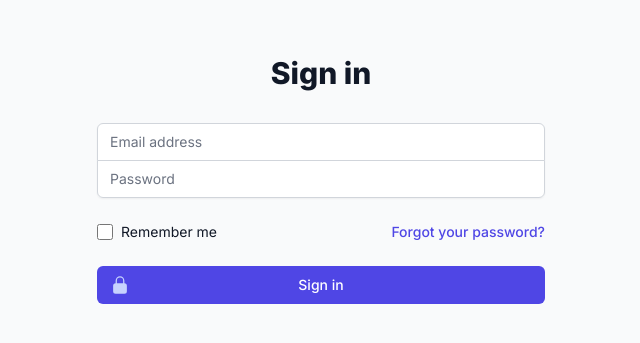
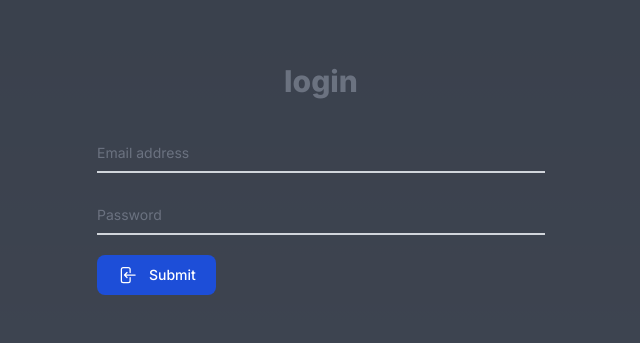
Before and after one commit to TheBozzz34/ice-app, a Next.js app: page /login in a window 1280 px wide. Shown: the part 233-576 px from the top of the page, without its empty margins (319-959 px from the left). Built offline with nearby package versions, Linux system fonts and the light colour scheme.

Commit message:
Cool styles

```diff
--- a/src/app/globals.css
+++ b/src/app/globals.css
@@ -16,6 +16,7 @@
   }
 }
 
+
 body {
   color: rgb(var(--foreground-rgb));
   background: linear-gradient(
@@ -26,6 +27,7 @@ body {
     rgb(var(--background-start-rgb));
 }
 
+
 @layer utilities {
   .text-balance {
     text-wrap: balance;
--- a/src/app/login/page.tsx
+++ b/src/app/login/page.tsx
@@ -3,80 +3,33 @@ import { LockClosedIcon, ArrowLeftEndOnRectangleIcon } from '@heroicons/react/24
 
 export default function LoginPage() {
   return (
-    <div className="min-h-screen flex items-center justify-center bg-gray-50 py-12 px-4 sm:px-6 lg:px-8">
+    <>
+      <div className="min-h-screen flex items-center justify-center bg-gray-900/80 py-12 px-4 sm:px-6 lg:px-8 z-999">
         <div className="max-w-md w-full space-y-8">
           <div>
-          <h2 className="mt-6 text-center text-3xl font-extrabold text-gray-900">
-            Sign in
+            <h2 className="mt-6 text-center text-3xl font-extrabold text-gray-500">
+              login
             </h2>
           </div>
-        <form className="mt-8 space-y-6" action="#" method="POST">
-          <input type="hidden" name="remember" value="true" />
-          <div className="rounded-md shadow-sm -space-y-px">
-            <div>
-              <label htmlFor="email-address" className="sr-only">
-                Email address
-              </label>
-              <input
-                id="email-address"
-                name="email"
-                type="email"
-                autoComplete="email"
-                required
-                className="appearance-none rounded-none relative block w-full px-3 py-2 border border-gray-300 placeholder-gray-500 text-gray-900 rounded-t-md focus:outline-none focus:ring-indigo-500 focus:border-indigo-500 focus:z-10 sm:text-sm"
-                placeholder="Email address"
-              />
+          <form className="max-w-md mx-auto">
+            <div className="relative z-0 w-full mb-5 group">
+              <input type="email" name="floating_email" id="floating_email" className="block py-2.5 px-0 w-full text-sm text-gray-900 bg-transparent border-0 border-b-2 border-gray-300 appearance-none dark:text-white dark:border-gray-600 dark:focus:border-blue-500 focus:outline-none focus:ring-0 focus:border-blue-600 peer" placeholder=" " required />
+              <label htmlFor="floating_email" className="peer-focus:font-medium absolute text-sm text-gray-500 dark:text-gray-400 duration-300 transform -translate-y-6 scale-75 top-3 -z-10 origin-[0] peer-focus:start-0 rtl:peer-focus:translate-x-1/4 rtl:peer-focus:left-auto peer-focus:text-blue-600 peer-focus:dark:text-blue-500 peer-placeholder-shown:scale-100 peer-placeholder-shown:translate-y-0 peer-focus:scale-75 peer-focus:-translate-y-6">Email address</label>
             </div>
-            <div>
-              <label htmlFor="password" className="sr-only">
-                Password
-              </label>
-              <input
-                id="password"
-                name="password"
-                type="password"
-                autoComplete="current-password"
-                required
-                className="appearance-none rounded-none relative block w-full px-3 py-2 border border-gray-300 placeholder-gray-500 text-gray-900 rounded-b-md focus:outline-none focus:ring-indigo-500 focus:border-indigo-500 focus:z-10 sm:text-sm"
-                placeholder="Password"
-              />
+            <div className="relative z-0 w-full mb-5 group">
+              <input type="password" name="floating_password" id="floating_password" className="block py-2.5 px-0 w-full text-sm text-gray-900 bg-transparent border-0 border-b-2 border-gray-300 appearance-none dark:text-white dark:border-gray-600 dark:focus:border-blue-500 focus:outline-none focus:ring-0 focus:border-blue-600 peer" placeholder=" " required />
+              <label htmlFor="floating_password" className="peer-focus:font-medium absolute text-sm text-gray-500 dark:text-gray-400 duration-300 transform -translate-y-6 scale-75 top-3 -z-10 origin-[0] peer-focus:start-0 rtl:peer-focus:translate-x-1/4 peer-focus:text-blue-600 peer-focus:dark:text-blue-500 peer-placeholder-shown:scale-100 peer-placeholder-shown:translate-y-0 peer-focus:scale-75 peer-focus:-translate-y-6">Password</label>
             </div>
-          </div>
+            <button formAction={login} className="text-white bg-blue-700 hover:bg-blue-800 focus:ring-4 focus:outline-none focus:ring-blue-300 font-medium rounded-lg text-sm w-full sm:w-auto px-5 py-2.5 text-center dark:bg-blue-600 dark:hover:bg-blue-700 dark:focus:ring-blue-800">
 
-          <div className="flex items-center justify-between">
-            <div className="flex items-center">
-              <input
-                id="remember-me"
-                name="remember-me"
-                type="checkbox"
-                className="h-4 w-4 text-indigo-600 focus:ring-indigo-500 border-gray-300 rounded"
-              />
-              <label htmlFor="remember-me" className="ml-2 block text-sm text-gray-900">
-                Remember me
-              </label>
-            </div>
-
-            <div className="text-sm">
-              <a href="#" className="font-medium text-indigo-600 hover:text-indigo-500">
-                Forgot your password?
-              </a>
-            </div>
-          </div>
-
-          <div>
-            <button
-              formAction={login}
-              className="group relative w-full flex justify-center py-2 px-4 border border-transparent text-sm font-medium rounded-md text-white bg-indigo-600 hover:bg-indigo-700 focus:outline-none focus:ring-2 focus:ring-offset-2 focus:ring-indigo-500"
-            >
-              <span className="absolute left-0 inset-y-0 flex items-center pl-3">
-                {/* <!-- Heroicon name: solid/lock-closed --> */}
-                <LockClosedIcon className="h-5 w-5 text-indigo-200" aria-hidden="true" />
+              <span className="flex items-center">
+                <ArrowLeftEndOnRectangleIcon className="h-5 w-5 mr-3" aria-hidden="true" />
+                Submit
               </span>
-              Sign in
             </button>
-          </div>
           </form>
         </div>
       </div>
+    </>
   );
 }
--- a/src/app/signup/actions.ts
+++ b/src/app/signup/actions.ts
@@ -1,34 +1,40 @@
-'use server'
+"use server";
 
-import { revalidatePath } from 'next/cache'
-import { redirect } from 'next/navigation'
+import { revalidatePath } from "next/cache";
+import { redirect } from "next/navigation";
 
-import { createClient } from '@/utils/supabase/server'
+import { createClient } from "@/utils/supabase/server";
+
+export async function signup(formData: FormData) {
 
 
-export async function signup(formData: FormData) {
-  const supabase = createClient()
+  if (formData.get("floating_password") !== formData.get("floating_repeat_password")) {
+    alert("Passwords do not match!");
+    return;
+  }
+
+  const supabase = createClient();
 
   // type-casting here for convenience
   // in practice, you should validate your inputs
   const data = {
-    email: formData.get('email') as string,
-    password: formData.get('password') as string,
-    phone: formData.get('phone') as string,
+    email: formData.get("floating_email") as string,
+    password: formData.get("floating_password") as string,
+    phone: formData.get("floating_phone") as string,
     options: {
       data: {
-        first_name: formData.get('first_name') as string,
-        last_name: formData.get('last_name') as string,
+        first_name: formData.get("floating_first_name") as string,
+        last_name: formData.get("floating_last_name") as string,
       },
     },
+  };
+
+  const { error } = await supabase.auth.signUp(data);
+
+  if (error) {
+    redirect("/error");
   }
 
-  const { error } = await supabase.auth.signUp(data)
-
-  if (error) {
-    redirect('/error')
-  }
-
-  revalidatePath('/', 'layout')
-  redirect('/')
+  revalidatePath("/", "layout");
+  redirect("/");
 }
--- a/src/app/signup/page.tsx
+++ b/src/app/signup/page.tsx
@@ -3,19 +3,20 @@ import { ArrowLeftEndOnRectangleIcon } from '@heroicons/react/24/solid';
 
 export default function LoginPage() {
     return (
-        <div className="min-h-screen flex items-center justify-center bg-gray-50 py-12 px-4 sm:px-6 lg:px-8">
+        <div className="min-h-screen flex items-center justify-center bg-gray-900/80 py-12 px-4 sm:px-6 lg:px-8">
             <div className="max-w-md w-full space-y-8">
                 <div>
-                    <h2 className="mt-6 text-center text-3xl font-extrabold text-gray-900">
+                    <h2 className="mt-6 text-center text-3xl font-extrabold text-gray-400">
                         sign up
                     </h2>
                 </div>
 
                 <form className="max-w-md mx-auto">
-                    <div className="relative z-0 w-full mb-5 group">
-                        <input type="email" name="floating_email" id="floating_email" className="block py-2.5 px-0 w-full text-sm text-gray-900 bg-transparent border-0 border-b-2 border-gray-300 appearance-none dark:text-white dark:border-gray-600 dark:focus:border-blue-500 focus:outline-none focus:ring-0 focus:border-blue-600 peer" placeholder=" " required />
+                    <div className="relative z-0 w-full mb-2 group">
+                        <input aria-describedby="helper-text-explanation" type="email" name="floating_email" id="floating_email" className="block py-2.5 px-0 w-full text-sm text-gray-900 bg-transparent border-0 border-b-2 border-gray-300 appearance-none dark:text-white dark:border-gray-600 dark:focus:border-blue-500 focus:outline-none focus:ring-0 focus:border-blue-600 peer" placeholder=" " required />
                         <label htmlFor="floating_email" className="peer-focus:font-medium absolute text-sm text-gray-500 dark:text-gray-400 duration-300 transform -translate-y-6 scale-75 top-3 -z-10 origin-[0] peer-focus:start-0 rtl:peer-focus:translate-x-1/4 rtl:peer-focus:left-auto peer-focus:text-blue-600 peer-focus:dark:text-blue-500 peer-placeholder-shown:scale-100 peer-placeholder-shown:translate-y-0 peer-focus:scale-75 peer-focus:-translate-y-6">Email address</label>
                     </div>
+                    <p id="helper-text-explanation" className="mb-5 text-sm text-gray-500 dark:text-gray-400">We’ll never share your details. Read our <a href="#" className="font-medium text-blue-600 hover:underline dark:text-blue-500">Privacy Policy</a>.</p>
                     <div className="relative z-0 w-full mb-5 group">
                         <input type="password" name="floating_password" id="floating_password" className="block py-2.5 px-0 w-full text-sm text-gray-900 bg-transparent border-0 border-b-2 border-gray-300 appearance-none dark:text-white dark:border-gray-600 dark:focus:border-blue-500 focus:outline-none focus:ring-0 focus:border-blue-600 peer" placeholder=" " required />
                         <label htmlFor="floating_password" className="peer-focus:font-medium absolute text-sm text-gray-500 dark:text-gray-400 duration-300 transform -translate-y-6 scale-75 top-3 -z-10 origin-[0] peer-focus:start-0 rtl:peer-focus:translate-x-1/4 peer-focus:text-blue-600 peer-focus:dark:text-blue-500 peer-placeholder-shown:scale-100 peer-placeholder-shown:translate-y-0 peer-focus:scale-75 peer-focus:-translate-y-6">Password</label>
```
Lines whose indentation alone changed are shown as unchanged.
